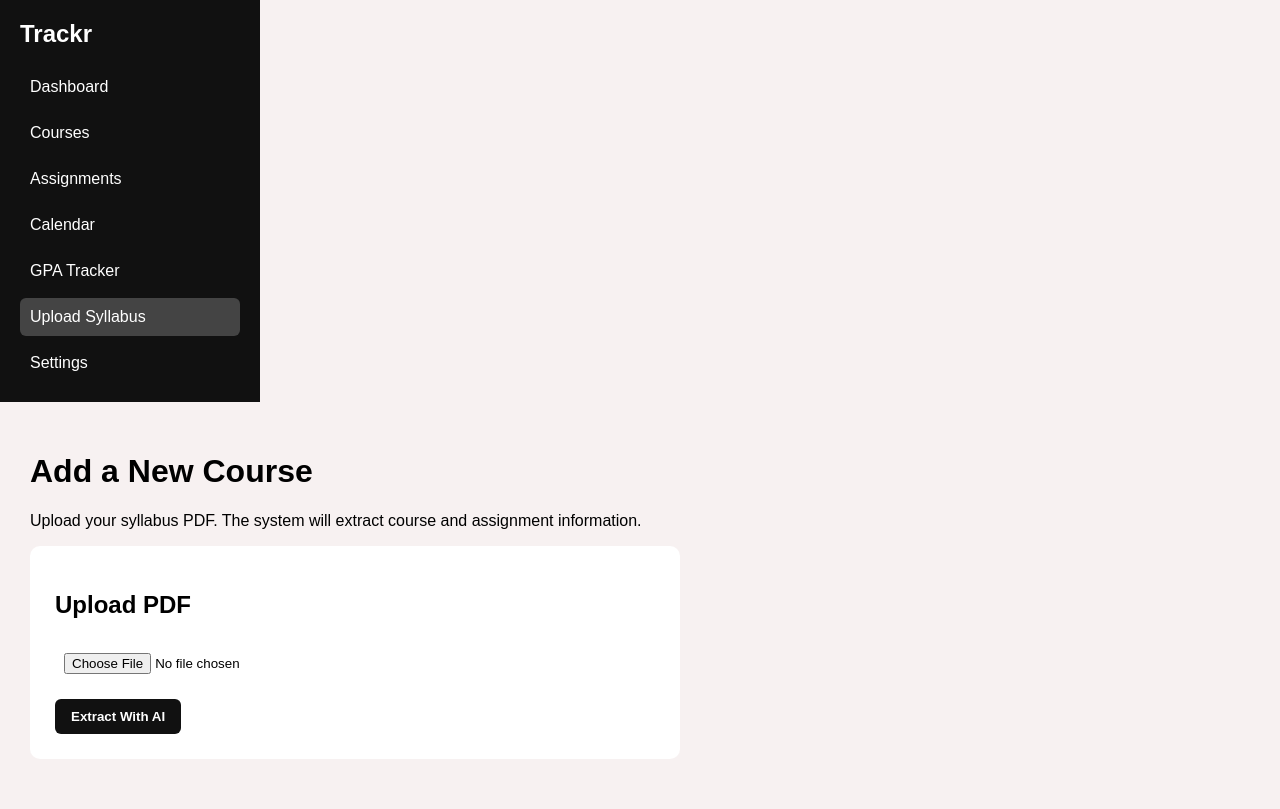
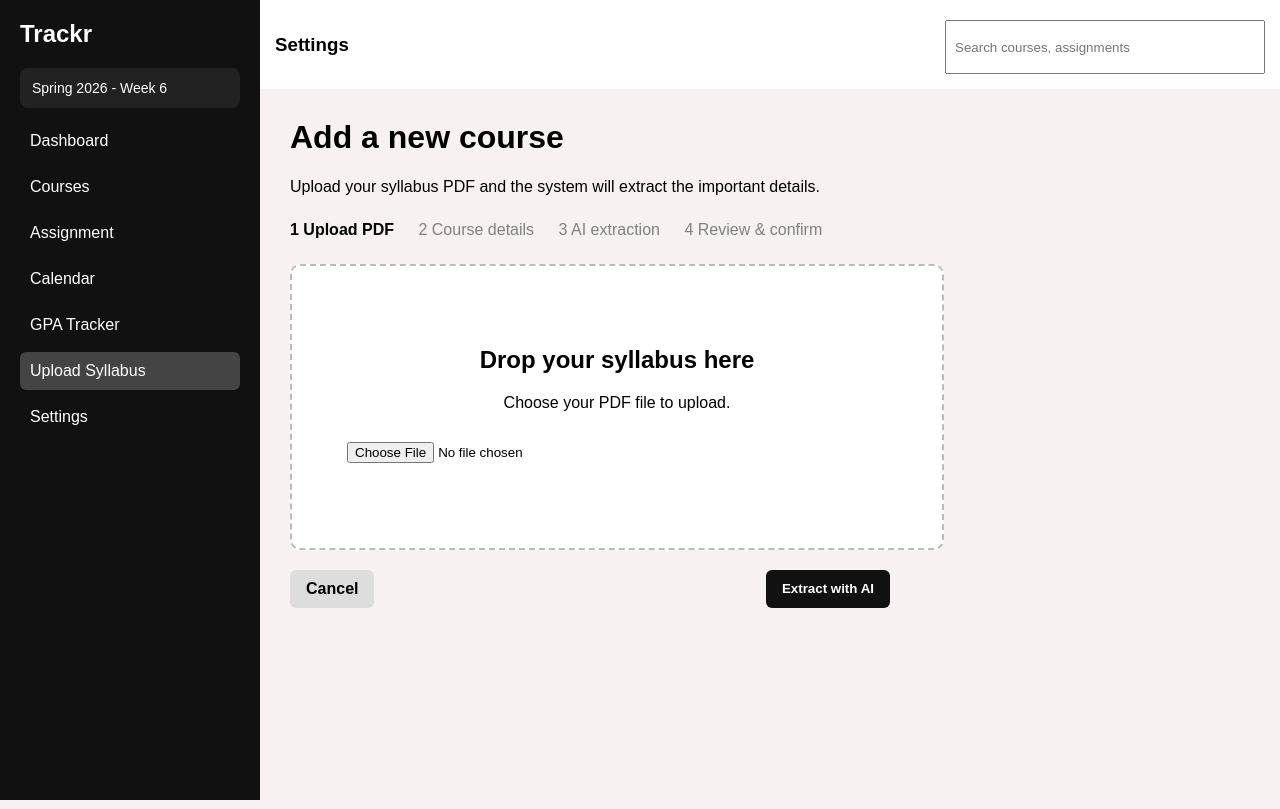
Before and after one commit to kruugerr/cp476-project, a website: page frontend/pages/upload-syllabus.html in a window 1280 px wide. Drawn offline with Linux system fonts and the light colour scheme.

Commit message:
Revamp upload syllabus page layout and features

```diff
--- a/frontend/pages/upload-syllabus.html
+++ b/frontend/pages/upload-syllabus.html
@@ -6,13 +6,16 @@
 </head>
 <body>
 
-    <div class="container">
+    <div class="layout">
 
         <div class="sidebar">
             <h2>Trackr</h2>
+
+            <p class="semester">Spring 2026 - Week 6</p>
+
             <a href="dashboard.html">Dashboard</a>
             <a href="courses.html">Courses</a>
-            <a href="assignments.html">Assignments</a>
+            <a href="assignments.html">Assignment</a>
             <a href="calendar.html">Calendar</a>
             <a href="gpa-tracker.html">GPA Tracker</a>
             <a class="active" href="upload-syllabus.html">Upload Syllabus</a>
@@ -20,18 +23,36 @@
         </div>
 
         <div class="main">
-            <h1>Add a New Course</h1>
-            <p>Upload your syllabus PDF. The system will extract course and assignment information.</p>
 
-            <div class="card">
-                <h2>Upload PDF</h2>
+            <div class="topbar">
+                <h3>Settings</h3>
+                <input type="text" placeholder="Search courses, assignments">
+            </div>
+
+            <h1>Add a new course</h1>
+            <p>Upload your syllabus PDF and the system will extract the important details.</p>
+
+            <div class="steps">
+                <span class="active-step">1 Upload PDF</span>
+                <span>2 Course details</span>
+                <span>3 AI extraction</span>
+                <span>4 Review & confirm</span>
+            </div>
+
+            <div class="upload-box">
+                <h2>Drop your syllabus here</h2>
+                <p>Choose your PDF file to upload.</p>
 
                 <input type="file" id="pdfFile" accept="application/pdf">
 
                 <p id="fileMessage"></p>
+            </div>
 
-                <button id="extractBtn">Extract With AI</button>
+            <div class="buttons">
+                <a href="dashboard.html" class="cancel-btn">Cancel</a>
+                <button id="extractBtn">Extract with AI</button>
             </div>
+
         </div>
 
     </div>
```
